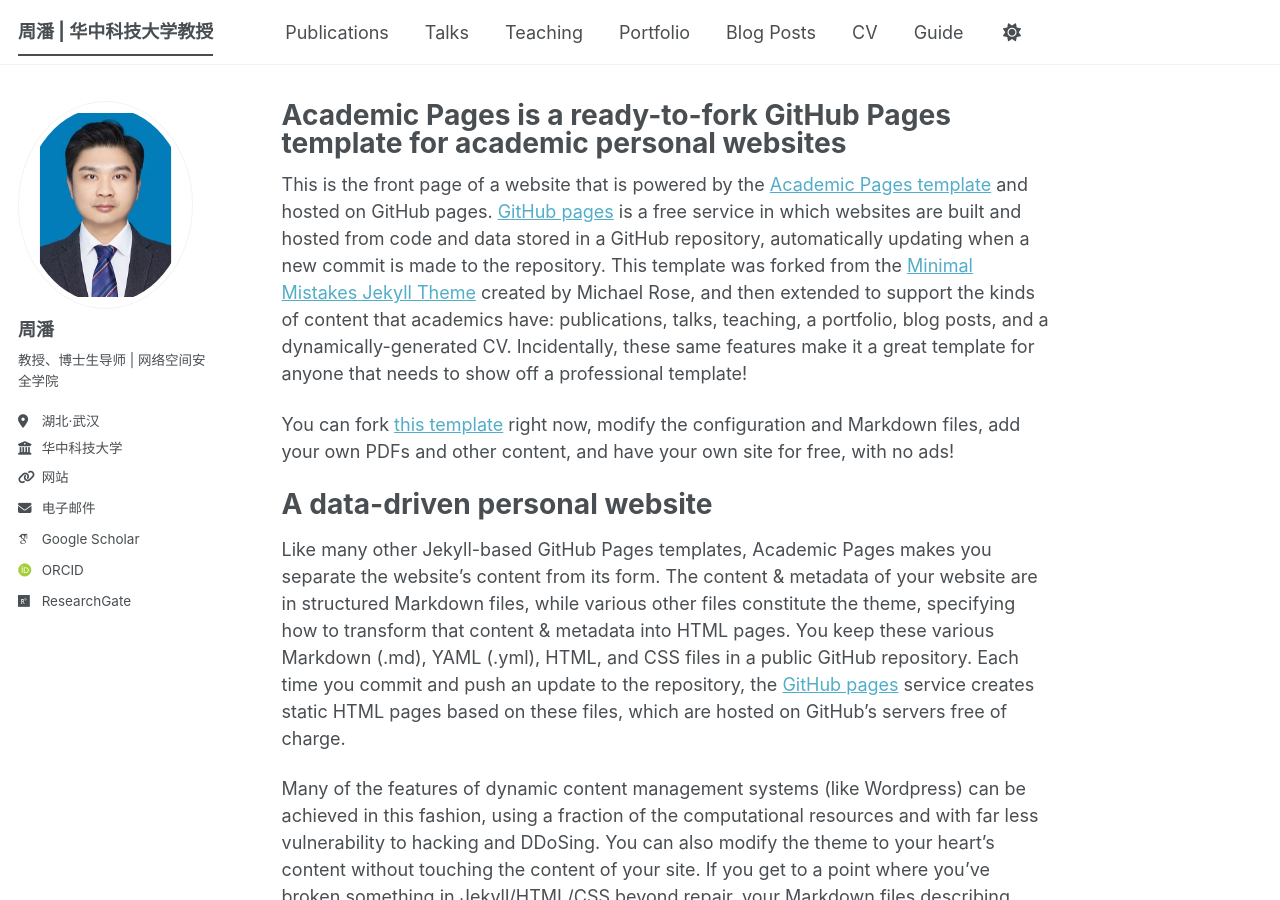
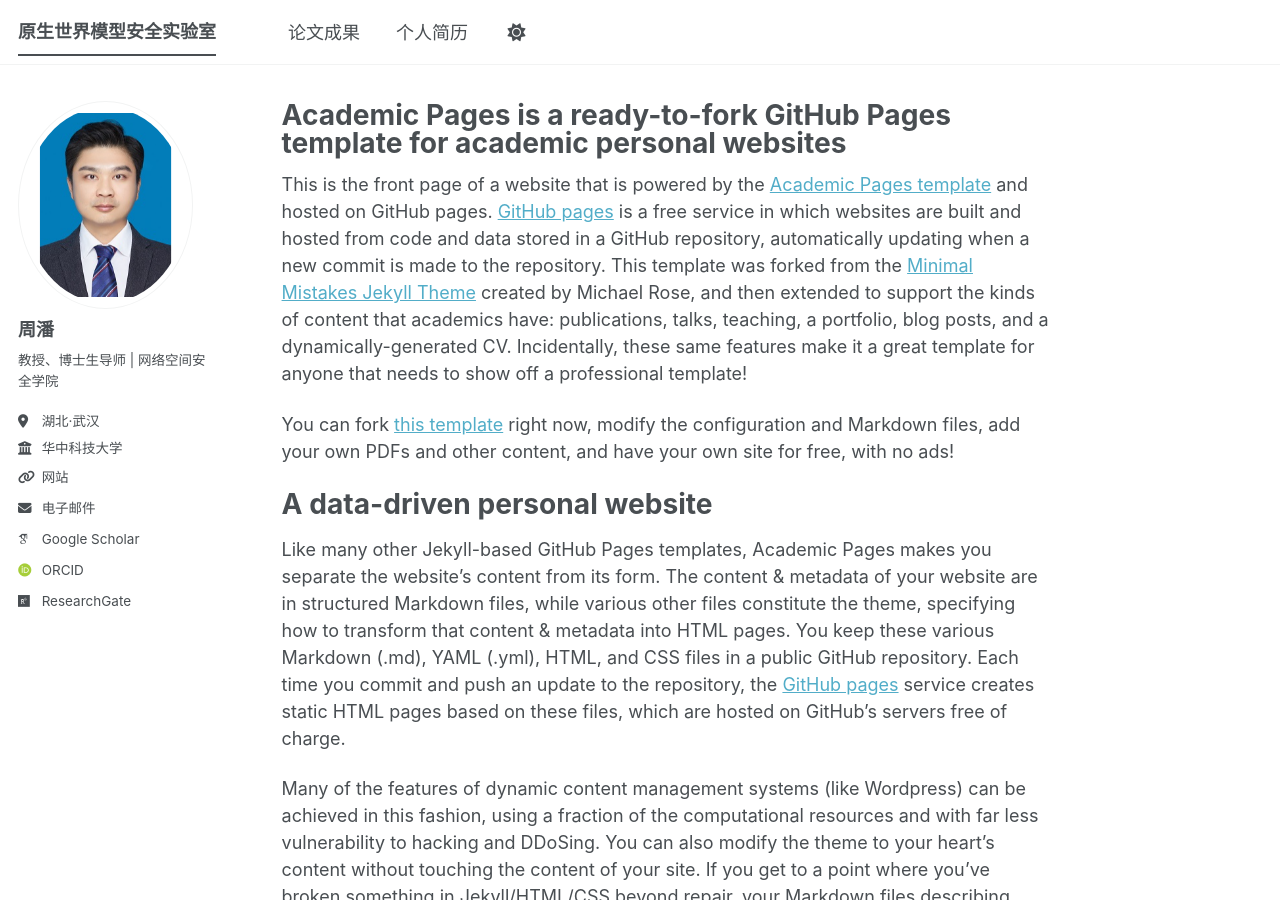
Before and after one commit to nswm-lab/nswm-lab.github.io, a Jekyll site: the page built from _pages/about.md, in a window 1280 px wide and 900 px high. Built offline with Jekyll 4.4.1, drawn with Linux system fonts in a browser that asks for light colours; some web fonts are replaced; a script bundle is joined from its source files by our own code; library files that are not in the unit come from our copies.

Commit message:
修改导航栏

```diff
--- a/_config.yml
+++ b/_config.yml
@@ -9,7 +9,7 @@
 # Basic Site Settings
 locale                   : "zh-CN"
 site_theme               : "default" # The available themes options are "default", "air", "sunrise", "mint", "dirt" and "contrast"
-title                    : "周潘 | 华中科技大学教授"
+title                    : "原生世界模型安全实验室"
 title_separator          : "-"
 name                     : &name "周潘"
 description              : &description "原生世界模型安全实验室主页"   # Update this with a general description of your site, this is the default if not overridden by a page
--- a/_data/navigation.yml
+++ b/_data/navigation.yml
@@ -8,26 +8,26 @@
 #      Markdown formatted page while the second is generated using JSON.
 
 main:
-  - title: "Publications"
+  - title: "论文成果"
     url: /publications/
 
-  - title: "Talks"
-    url: /talks/
+  # - title: "Talks"
+  #   url: /talks/
 
-  - title: "Teaching"
-    url: /teaching/
+  # - title: "Teaching"
+  #   url: /teaching/
 
-  - title: "Portfolio"
-    url: /portfolio/
+  # - title: "Portfolio"
+  #   url: /portfolio/
 
-  - title: "Blog Posts"
-    url: /year-archive/
+  # - title: "Blog Posts"
+  #   url: /year-archive/
 
-  - title: "CV"
+  - title: "个人简历"
     url: /cv/
 
   # - title: "CV"
   #   url: /cv-json/
 
-  - title: "Guide"
-    url: /markdown/
+  # - title: "Guide"
+  #   url: /markdown/
```
